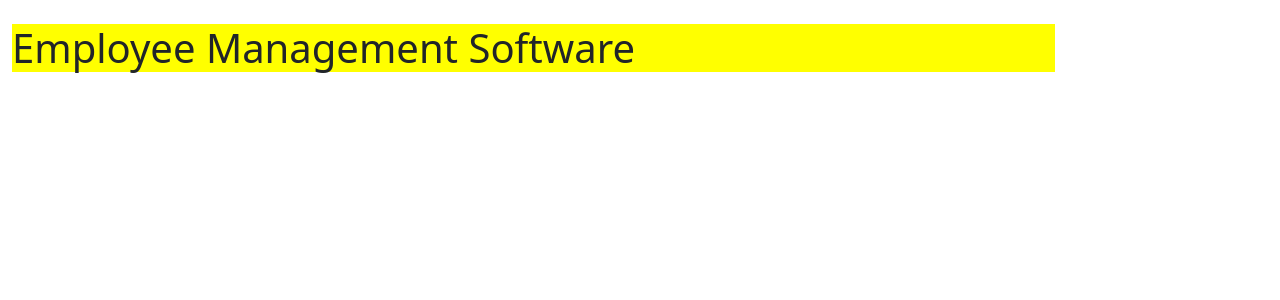
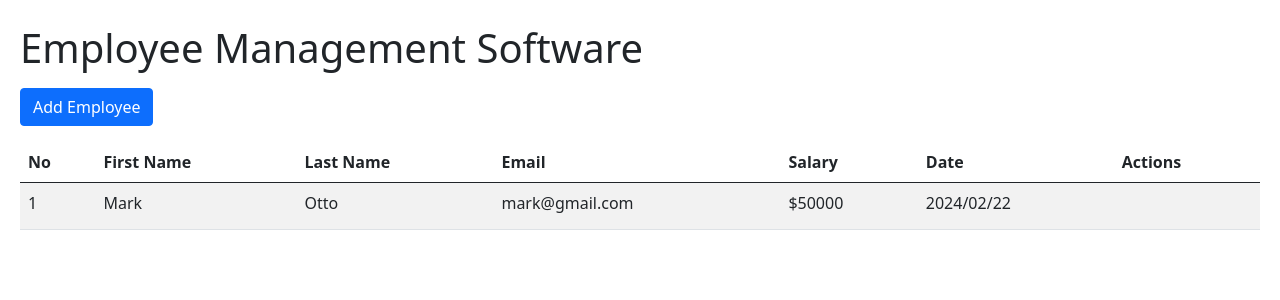
Before and after one commit to rahulsrajput/Project_CRUD_FormAPI, a Django app: page / in a window 1280 px wide. Shown: the top 300 px of the page. Run offline with Django 5.2, Linux system fonts and the light colour scheme.

Commit message:
Updated home.html

```diff
--- a/templates/home.html
+++ b/templates/home.html
@@ -2,8 +2,47 @@
 {% block title %}Employee{% endblock %}
 {% block content %}
 <div class="row">
-    <div class="col-lg-10 mt-4">
-        <h1 style="background-color: yellow;">Employee Management Software</h1>
+    <div>
+        <h1 class="col-lg-8 m-2 mt-4">Employee Management Software</h1>
+    </div>
+</div>
+
+<div class="row">
+    <div class="col m-2">
+        <a href="#" class="btn btn-primary">Add Employee</a>
+    </div>
+</div>
+
+<div class="row">
+    <div class="col m-2 table-responsive">
+        <table class="table table-striped">
+            <thead>
+                <tr>
+                    <th scope="col">No</th>
+                    <th scope="col">First Name</th>
+                    <th scope="col">Last Name</th>
+                    <th scope="col">Email</th>
+                    <th scope="col">Salary</th>
+                    <th scope="col">Date</th>
+                    <th scope="col">Actions</th>
+                </tr>
+            </thead>
+            <tbody>
+                <tr>
+                    <td>1</td>
+                    <td>Mark</td>
+                    <td>Otto</td>
+                    <td>mark@gmail.com</td>
+                    <td>$50000</td>
+                    <td>2024/02/22</td>
+                    <td>
+                        <a href="#" style="color: black;"><i class="material-icons">&#xe923;</i></a>
+
+                        <a href="#" style="color: black;"><i class="material-icons">&#xe872;</i></a>
+                    </td>
+                </tr>
+            </tbody>
+        </table>
     </div>
 </div>
 {% endblock %}
--- a/templates/index.html
+++ b/templates/index.html
@@ -5,6 +5,9 @@
     <meta name="viewport" content="width=device-width, initial-scale=1.0">
 
     <link href="https://cdn.jsdelivr.net/npm/bootstrap@5.0.2/dist/css/bootstrap.min.css" rel="stylesheet" integrity="sha384-EVSTQN3/azprG1Anm3QDgpJLIm9Nao0Yz1ztcQTwFspd3yD65VohhpuuCOmLASjC" crossorigin="anonymous">
+
+    <link href="https://fonts.googleapis.com/icon?family=Material+Icons" rel="stylesheet">
+
 
     <title>{% block title %}{% endblock %}</title>
 </head>
```
